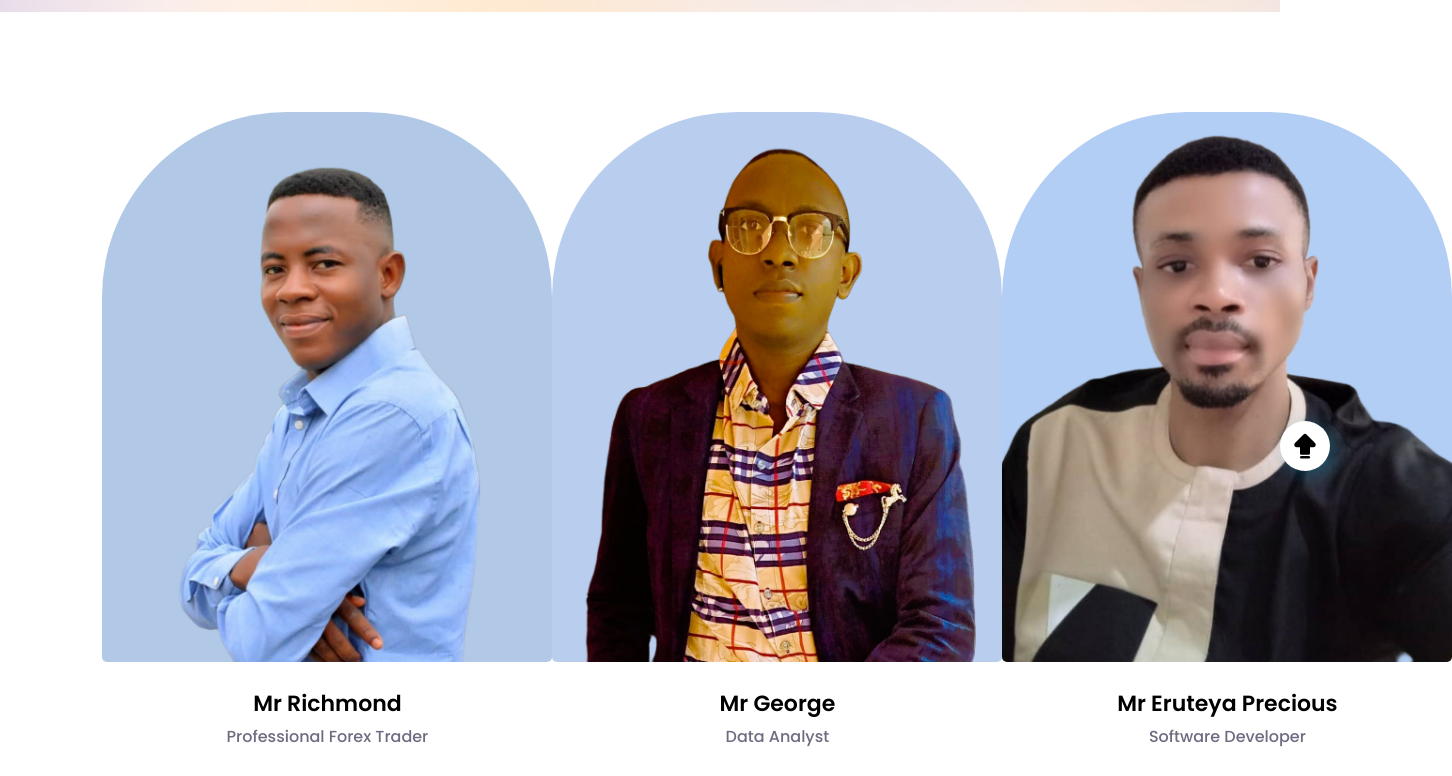
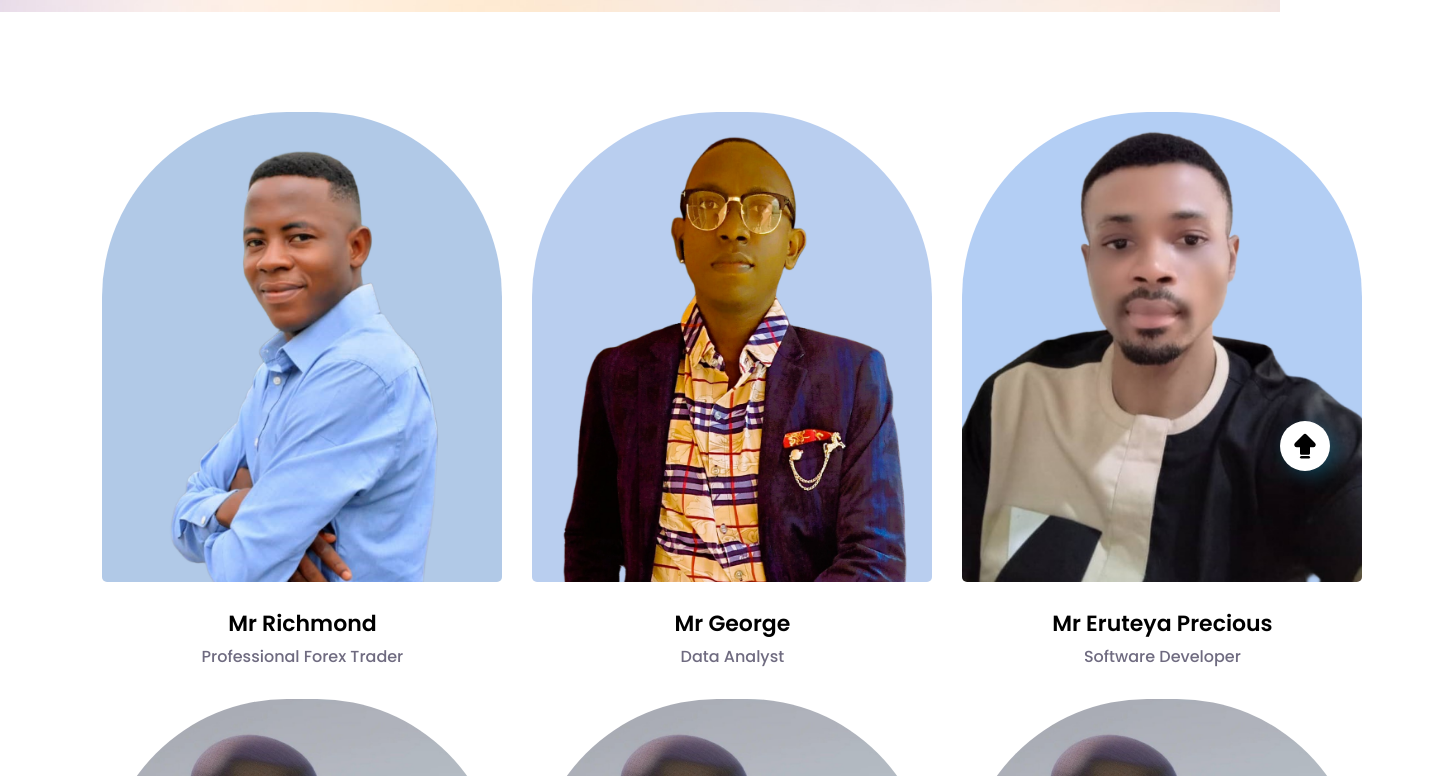
Before and after one commit to Klessy/Thinktech, a React (Vite) app: page /Team in a window 1280 px wide. Shown: the part 304-1080 px from the top of the page, 1452 px wide, since content can reach past the window. Built offline with nearby package versions, Linux system fonts and the light colour scheme; a web font is replaced by a local one.

Commit message:
Team width adjusted

```diff
--- a/src/pages/about/about.css
+++ b/src/pages/about/about.css
@@ -481,7 +481,9 @@ ABOUT TEAM
 .team__wrapper {
   display: grid;
   grid-template-columns: repeat(3, 1fr);
-  row-gap: 3rem;
+  gap: 3rem;
+  margin-inline: auto;
+  place-items: center;
   /* align-items: center; */
 }
 
@@ -506,7 +508,7 @@ ABOUT TEAM
   content: "";
   left: 0;
   top: 0;
-  width: 450px;
+  width: 400px;
   height: 100%;
   opacity: 0;
   transition: all 0.3s cubic-bezier(0.645, 0.045, 0.355, 1);
@@ -517,7 +519,7 @@ ABOUT TEAM
   position: absolute;
   z-index: 2;
   bottom: 40px;
-  width: 450px;
+  width: 400px;
   text-align: center;
 }
 
@@ -565,8 +567,8 @@ ABOUT TEAM
 }
 
 .team__img {
-  width: 450px;
-  height: 550px;
+  width: 400px;
+  height: 470px;
   /* height: 100%; */
 }
 
@@ -579,7 +581,8 @@ ABOUT TEAM
 }
 
 .thinktech__instructor-info {
-  width: 450px;
+  /* width: 450px; */
+  width: 400px;
   margin-top: 25px;
 }
 
--- a/src/pages/team/team.css
+++ b/src/pages/team/team.css
@@ -1,3 +1,3 @@
 .teamPage__con {
-    padding: 10rem 0;
+  padding: 10rem 0;
 }
```
